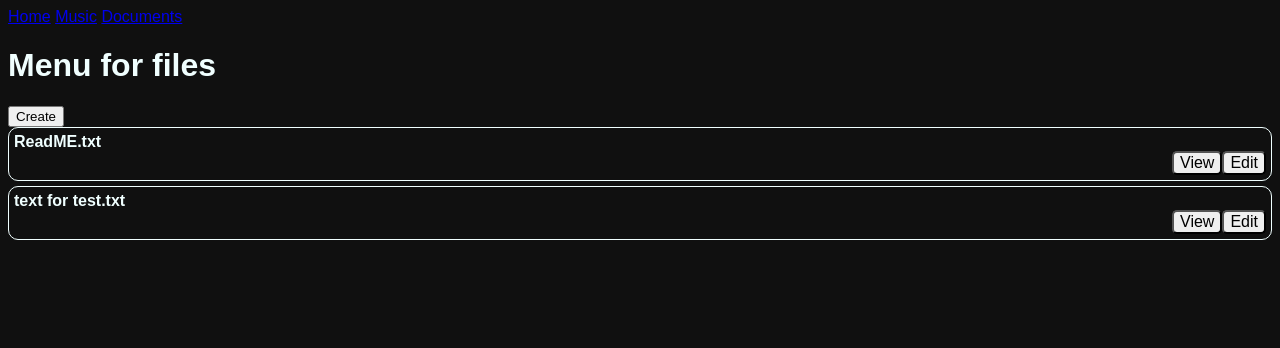
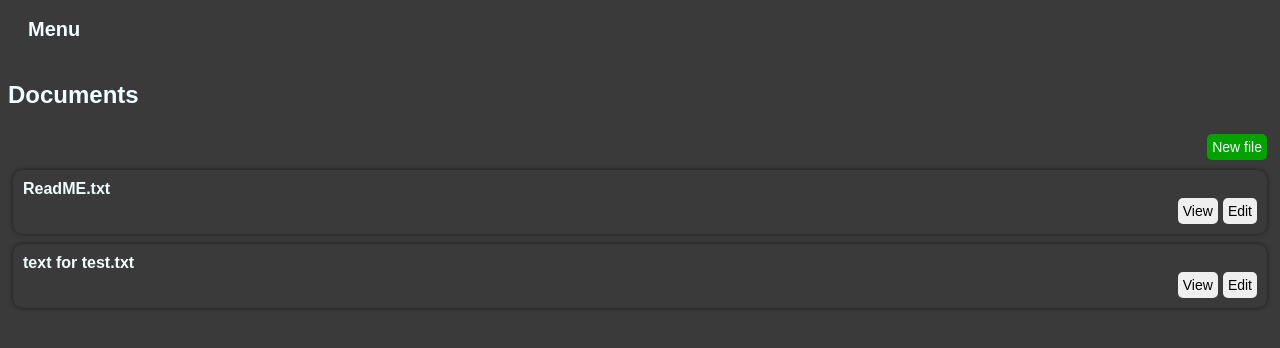
Before and after one commit to Ywxig/flask-notepad, a Flask app: page /docs in a window 1280 px wide. Shown: the top 348 px of the page. Run offline with Flask 3, Linux system fonts and the light colour scheme; grey boxes are pictures that could not be loaded.

Commit message:
Add files via upload

```diff
--- a/config.json
+++ b/config.json
@@ -1,4 +1,5 @@
 {
-    "name" : "flask-app",
-    "language" : "en"
+    "name" : "flask-notepad",
+    "language" : "en",
+    "version": "1.1"
 }
--- a/main.py
+++ b/main.py
@@ -7,8 +7,7 @@ import markdown
 
 app = Flask(__name__, static_folder='static')
 
-CONFIG = open("config.json", "r").read()
-ABOUT = json.loads(CONFIG)
+
 MUSIC_FOLDER = os.path.join('static', 'music_lib')
 DOCUMENTS_FOLDER = os.path.join("documents")
 
@@ -17,7 +16,9 @@ app.logger.setLevel(logging.ERROR)
 
 @app.route("/")
 def main():
-    return render_template("index.html")
+    CONFIG = open("config.json", "r").read()
+    ABOUT = json.loads(CONFIG)
+    return render_template("index.html", name_app=ABOUT["name"], version=ABOUT["version"], title=ABOUT["name"])
 
 @app.route("/docs", methods=['GET', 'POST'])
 def docs():
@@ -39,14 +40,13 @@ def docs():
         if action == "view":
             text = utils.File.read(filename=filename,
                                    doc_folder=DOCUMENTS_FOLDER)
-            mk = markdown.markdown(text)
-            return render_template("view.html", filename=filename, text=mk)
+            return render_template("view.html", filename=filename, text=markdown.markdown(text), title=f"View - {filename}")
         else:
             text = utils.File.read(filename=filename,
                                    doc_folder=DOCUMENTS_FOLDER)
-            return render_template("editor.html", filename=filename, text=text)
+            return render_template("editor.html", filename=filename, text=text, title=f"Edit - {filename}")
 
-    return render_template("docs.html", files=files)
+    return render_template("docs.html", files=files, title="Documents")
 
 
 
@@ -57,15 +57,18 @@ def edit():
     if request.method == 'POST':
         text = request.form['text']
         title = request.form['title']
+        button = request.form['button']
+        if button == "save":
+            utils.File.write(
+                filename = title,
+                ctx = text.replace("\r", ""),
+                doc_folder = DOCUMENTS_FOLDER)
 
-        utils.File.write(
-            filename = title,
-            ctx = text.replace("\r", ""),
-            doc_folder = DOCUMENTS_FOLDER)
+            return render_template("view.html", filename=title, text=markdown.markdown(text), title=f"View - {title}")
+        else:
+            return render_template("editor.html", filename=title, text=text, title=f"Edit - {title}")
 
-        return render_template("view.html", filename=title, text=markdown.markdown(text))
-
-    return render_template("editor.html", filename="New file.txt", text="")
+    return render_template("editor.html", filename="New file.txt", text="# New file", title=f"Edit - New file.txt")
 
 @app.route("/music")
 def music():
@@ -80,7 +83,7 @@ def music():
 
     tracks = filtered
 
-    return render_template('music.html', tracks=tracks)
+    return render_template('music.html', tracks=tracks, title=f"Music")
 
 if __name__ == "__main__":
     app.run(host="0.0.0.0", port=8080)
--- /dev/null
+++ b/static/css/side_menu.css
@@ -0,0 +1,57 @@
+.ico{
+    width: 30px;
+    height: 30px;
+}
+
+.label{
+    width: 50px;
+}
+
+.sidebar {
+    height: 100%;
+    width: 0;
+    position: fixed;
+    z-index: 1;
+    top: 0;
+    left: 0;
+    background-color: #111;
+    overflow-x: hidden;
+    transition: 0.5s;
+    padding-top: 60px;
+}
+
+.sidebar a {
+    padding: 8px 8px 8px 32px;
+    text-decoration: none;
+    font-size: 25px;
+    color: #818181;
+    display: block;
+    transition: 0.3s;
+}
+
+.sidebar a:hover {
+    color: #f1f1f1;
+}
+
+.sidebar .closebtn {
+    position: absolute;
+    top: 0;
+    right: 25px;
+    font-size: 36px;
+    margin-left: 50px;
+}
+
+.openbtn {
+    font-size: 20px;
+    cursor: pointer;
+    background-color: var(--primary-color);
+    color: var(--text-color);
+    padding: 10px 15px;
+    border: none;
+    border-radius: 5px;
+    margin-bottom: 10px;
+}
+
+.openbtn:hover {
+    background-color: #444;
+}
--- a/static/css/style.css
+++ b/static/css/style.css
@@ -1,6 +1,6 @@
 :root {
     --font-color: azure;
-    --background-color: #101010;
+    --background-color: #3a3a3a;
     --font-family: Arial, Helvetica, sans-serif;
 }
 
@@ -14,50 +14,110 @@ h1, h2, h3 {
     color: var(--font-color);
 }
 
+button {
+    border: 0px;
+    border-radius: 5px;
+    font-size: 14px;
+    padding: 5px;
+    margin-left: 5px;
+}
+
 #filename {
     color: var(--font-color);
     font-size: 36px;
-    margin: 10px;
-    background-color: black;
-    box-shadow: 0 0 10px rgba(0,0,0,0.5);;
+    margin-bottom: 10px;
 }
 
 input {
-    padding-left: 10px;
+    border: 0px;
+    padding-left: 0px;
 }
 
 #input-filename {
+    font-size: 24px;
+    background-color: var(--background-color);
+    color: var(--font-color);
+}
+
+textarea {
+    min-height: 90%;
+    white-space: pre-wrap;
+    font-size: 14px;
     border: 1px;
+    display: block;
+    width: 100%;
+    max-width: 100%;
+    resize: none;
+    padding-left: 5px;
+    background-color: var(--background-color);
+    color: var(--font-color);
+    margin-bottom: 5px;
+}
+
+.save-button{
+    background-color: #05a100;
+    color: var(--font-color);
+    padding: 5px;
     border-radius: 5px;
+    border: 0px solid;
+    margin-top: 5px;
     font-size: 24px;
+
+}
+
+.keyboard {
+    margin-top: 15px;
+    justify-content: flex-end;
+    margin-right: 5px;
+    margin-left: 0px;
+}
+
+.editor {
+    min-height: 80vh;
+    height: 80vh;
+    justify-content: flex-end;
+    padding-right: 5px;
+}
+
+.new-file {
+    background-color: #05a100;
+    color: var(--font-color);
+    font-size: 14px;
+    padding: 5px;
+    border-radius: 5px;
+    border: 0px solid;
+}
+
+.continue {
+    background-color: #05a100;
+    color: var(--font-color);
+    padding: 5px;
+    border-radius: 5px;
+    border: 0px solid;
+    font-size: 24px;
+    padding-left: 15px;
+    padding-right: 15px;
+}
+
+.new-file-button {
+    display: flex;
+    justify-content: flex-end;
     margin-bottom: 10px;
 }
 
-textarea {
-    width: 99vw;
-    height: 80vh;
-    white-space: pre-wrap;
-    font-size: 14px;
-    border: 1px;
-    border-radius: 15px;
+.files {
+    border: 0px solid;
+    border-radius: 10px;
     padding: 5px;
 }
 
-.editor {
-    margin: 5px;
-    width: 99vw;
-    height: 100vh;
-    position: fixed;
-    top: 0;
-    left: 0;
-}
-
 .file{
-    border: 1px solid;
+    border: 0px solid;
     border-radius: 10px;
-    padding: 5px;
+    padding: 10px;
     font-size: 16px;
-    margin-bottom: 5px;
+    margin-bottom: 10px;
+    box-shadow: 0 0 5px rgba(0,0,0,0.5);
 }
 
 .file-conteiner {
@@ -66,8 +126,6 @@ textarea {
 }
 
 .file-button {
-    border-radius: 5px;
-    font-size: 16px;
     align-self: right;
     place-self: right;
 }
--- a/templates/docs.html
+++ b/templates/docs.html
@@ -1,8 +1,12 @@
 {% extends 'main.html' %}
 {% block content %}
 
-<h1>Menu for files</h1>
-<a href="/docs/edit"><button>Create</button></a>
+<h2>Documents</h2>
+
+<div class="files">
+    <div class="new-file-button">
+        <a href="/docs/edit" align="right"><button class="new-file">New file</button></a>
+    </div>
     {% for filename in files %}
 
     <form action="/docs" method="post">
@@ -15,4 +19,5 @@
         </div>
     </form>
     {% endfor %}
+</div>
 {% endblock %}
--- a/templates/main.html
+++ b/templates/main.html
@@ -4,19 +4,37 @@
     <meta charset="UTF-8">
     <meta name="viewport" content="width=device-width, initial-scale=1.0">
     <link rel="stylesheet" href="{{ url_for('static', filename='css/style.css') }}">
+    <link rel="stylesheet" href="{{ url_for('static', filename='css/side_menu.css') }}"><!--This CSS for side menu-->
     <title>{{ title }}</title>
 </head>
 <body>
+
+    <div id="mySidebar" class="sidebar">
+    <a href="javascript:void(0)" class="closebtn" onclick="closeNav()">×</a>
+    <a href="/">Home</a>
+    <a href="/music">Music</a>
+    <a href="/docs">Documents</a>
+
+    <a href="https://github.com/Ywxig"><img align="left" class="dev" width="50px" height="50px" src="https://upload.wikimedia.org/wikipedia/commons/c/c2/GitHub_Invertocat_Logo.svg"></a>
+    </div>
+
     <header>
-        <a href="/">Home</a>
-        <a href="/music">Music</a>
-        <a href="/docs">Documents</a>
+        <button class="openbtn" onclick="openNav()"><b>Menu</b></button>
     </header>
-
 
     <main>
         {% block content %}{% endblock %}
     </main>
 
+    <script>
+    function openNav() {
+      document.getElementById("mySidebar").style.width = "250px";
+    }
+
+    function closeNav() {
+      document.getElementById("mySidebar").style.width = "0";
+    }
+    </script>
+
 </body>
 </html>
--- a/templates/music.html
+++ b/templates/music.html
@@ -2,7 +2,7 @@
 
 
 {% block content %}
-<h2>Музыкальный плеер</h2>
+<h2>Music</h2>
 
 <audio id="player" controls></audio>
 
```
Also changed, not shown: static/js/editor.js (added, +11 -0 lines), templates/editor.html (+23 -5 lines), templates/index.html (+10 -0 lines), templates/view.html (+6 -6 lines), documents/ReadME.txt, 1 other file. Lines whose indentation alone changed are shown as unchanged.
